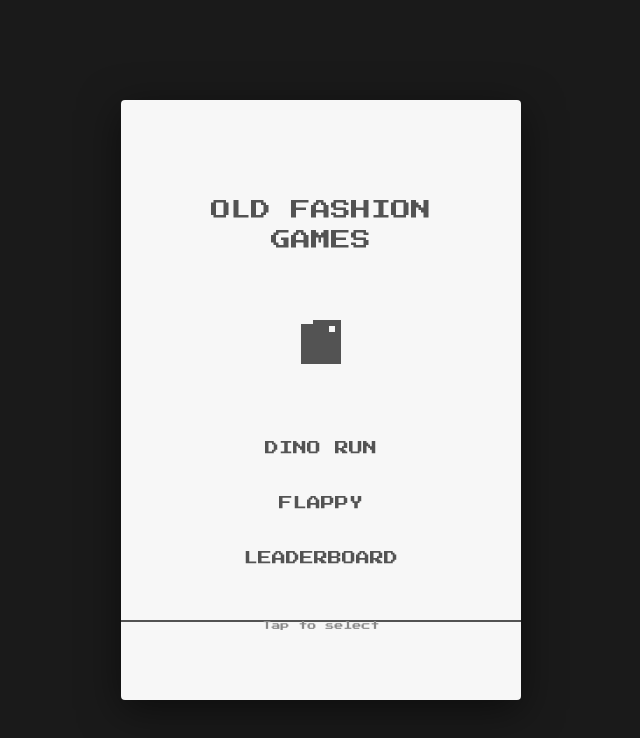
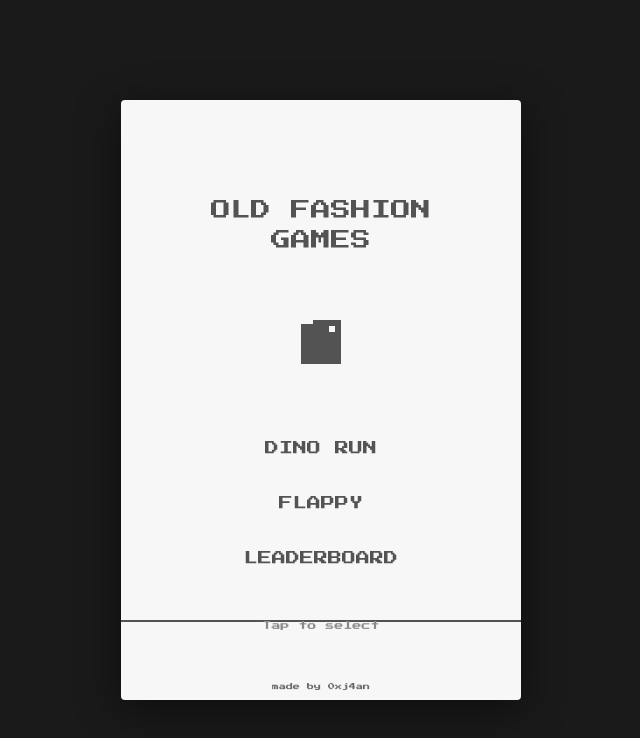
Before and after one commit to 0xj4an/oldfashiongames, a website: page index.html in a window 1280 px wide. Shown: the whole page, without its empty margins (319-959 px from the left). Drawn offline with Linux system fonts and the light colour scheme.

Commit message:
Add footer text to index.html
- Added a new footer text "made by 0xj4an" to the canvas, enhancing the game's branding and providing credit to the creator.
- Adjusted font size and color for better visibility and aesthetics.

```diff
--- a/index.html
+++ b/index.html
@@ -323,6 +323,10 @@
             ctx.font = '9px "Press Start 2P", monospace';
             ctx.fillStyle = '#888';
             ctx.fillText('Tap to select', canvas.width / 2, 530);
+
+            ctx.font = '7px "Press Start 2P", monospace';
+            ctx.fillStyle = '#666';
+            ctx.fillText('made by 0xj4an', canvas.width / 2, canvas.height - 10);
         }
 
         function drawDifficultySelect() {
```
